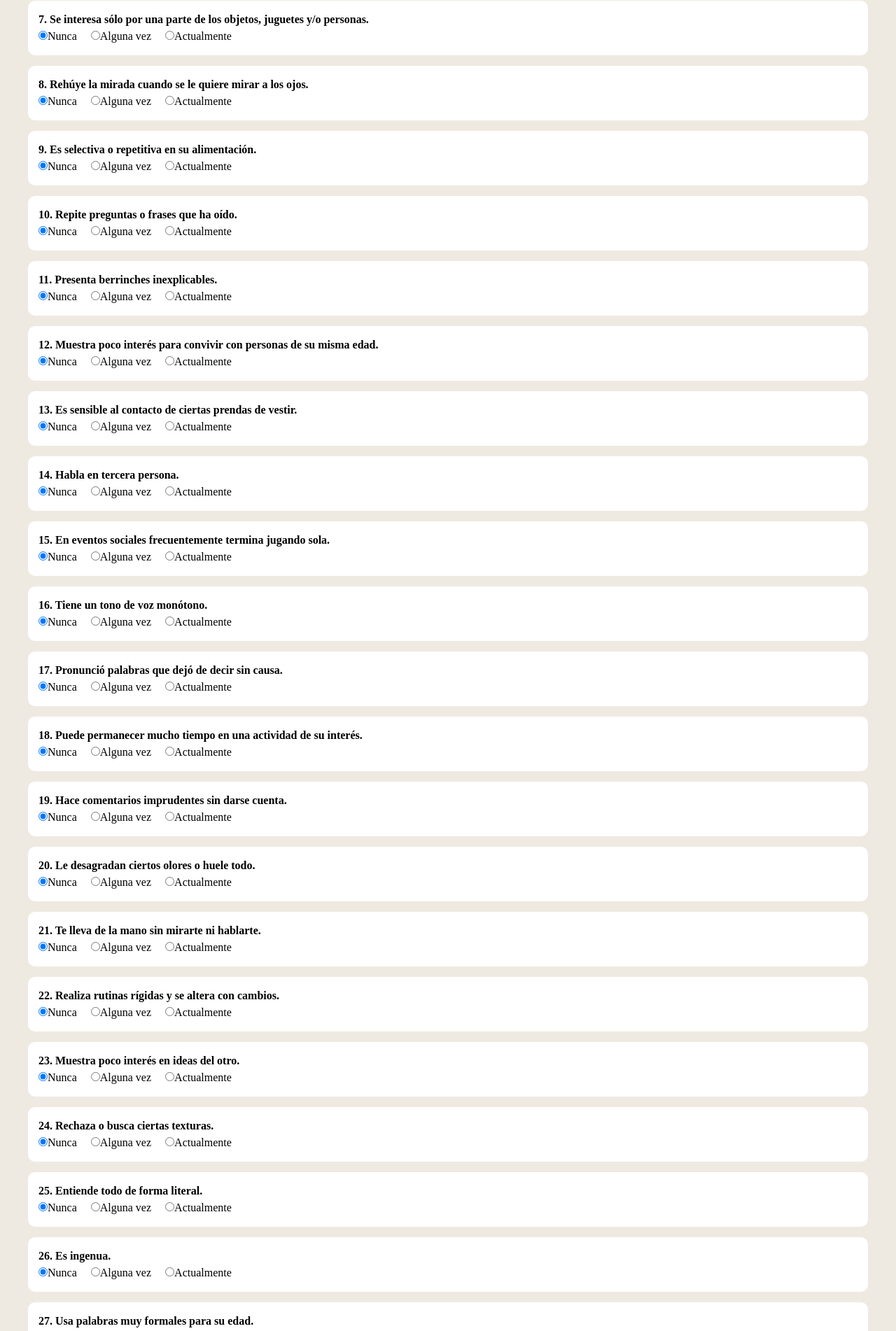
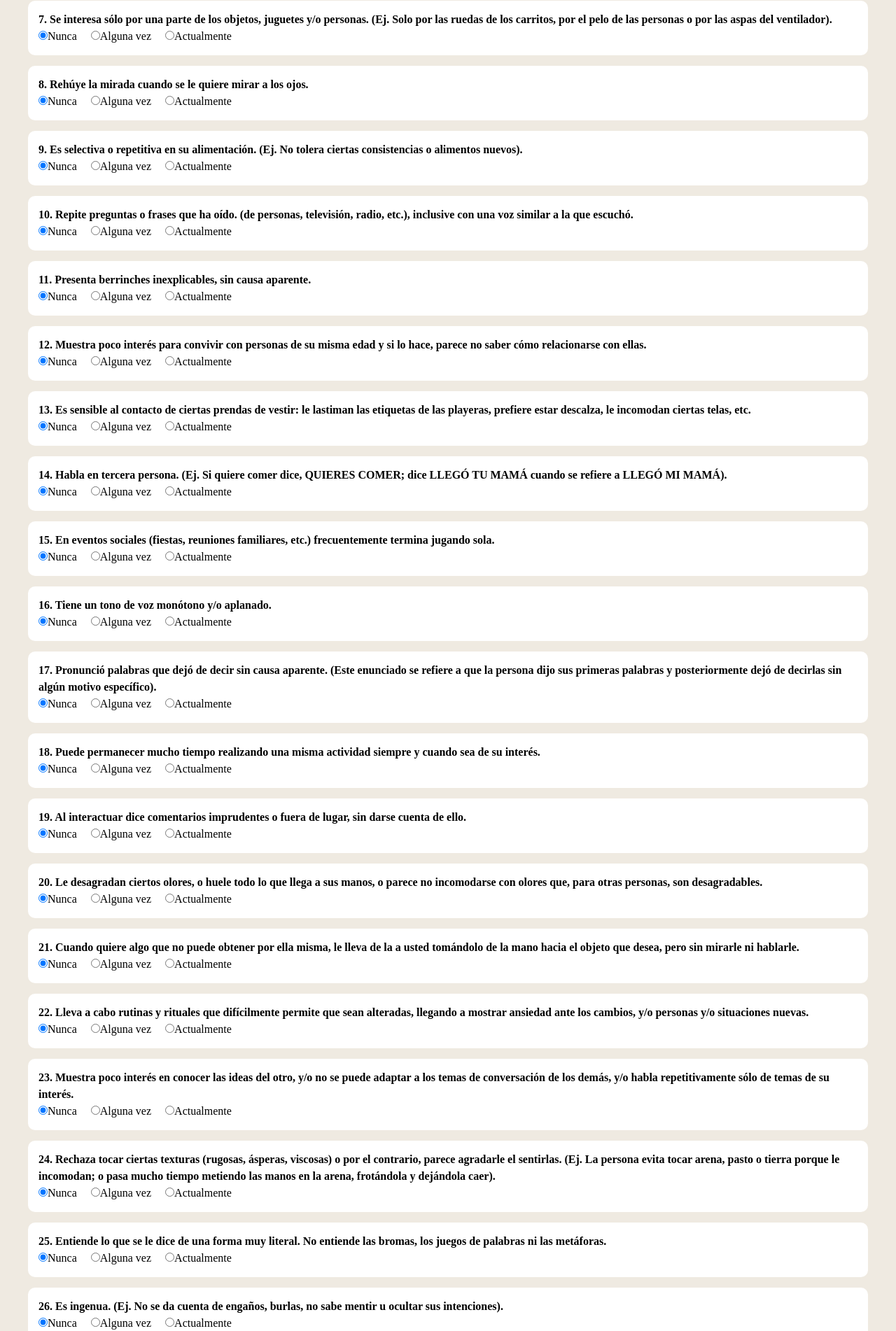
Before and after one commit to diegogiovenile/filtro-de-autismo-casa-tk, a React (Vite) app: page / in a window 1280 px wide. Shown: the part 879-2781 px from the top of the page at 70% size. Built offline with nearby package versions, Linux system fonts and the light colour scheme; the HTML template or start-up script is replaced by a standard one.

Commit message:
ajuste redaccion reactivos

```diff
--- a/src/Evaluacion.jsx
+++ b/src/Evaluacion.jsx
@@ -4,38 +4,38 @@ import logo from "./assets/logo.png";
 
 const preguntas = [
 "Utiliza los juguetes acomodándolos, alineándolos o apilándolos.",
-"Parece interesarse más por los objetos que por las personas.",
+"Parece interesarse más por los objetos que por las personas. \n (El interés principal suele estar en los objetos y no tanto en el contacto social).",
 "Muestra retraso significativo en la adquisición del lenguaje.",
 "Prefiere jugar con cualquier objeto más que con juguetes.",
 "Prefiere estar sola a interactuar o jugar con otros infantes.",
-"Nunca ha hablado.",
-"Se interesa sólo por una parte de los objetos, juguetes y/o personas.",
+"Nunca ha hablado. \n (Este enunciado debe calificarse únicamente como LO PRESENTA ACTUALMENTE o NUNCA LO HA PRESENTADO).",
+"Se interesa sólo por una parte de los objetos, juguetes y/o personas. \n (Ej. Solo por las ruedas de los carritos, por el pelo de las personas o por las aspas del ventilador).",
 "Rehúye la mirada cuando se le quiere mirar a los ojos.",
-"Es selectiva o repetitiva en su alimentación.",
-"Repite preguntas o frases que ha oído.",
-"Presenta berrinches inexplicables.",
-"Muestra poco interés para convivir con personas de su misma edad.",
-"Es sensible al contacto de ciertas prendas de vestir.",
-"Habla en tercera persona.",
-"En eventos sociales frecuentemente termina jugando sola.",
-"Tiene un tono de voz monótono.",
-"Pronunció palabras que dejó de decir sin causa.",
-"Puede permanecer mucho tiempo en una actividad de su interés.",
-"Hace comentarios imprudentes sin darse cuenta.",
-"Le desagradan ciertos olores o huele todo.",
-"Te lleva de la mano sin mirarte ni hablarte.",
-"Realiza rutinas rígidas y se altera con cambios.",
-"Muestra poco interés en ideas del otro.",
-"Rechaza o busca ciertas texturas.",
-"Entiende todo de forma literal.",
-"Es ingenua.",
-"Usa palabras muy formales para su edad.",
-"Tiene facilidad para aprender datos.",
-"Usa frases aprendidas de forma ritual.",
-"Dificultad para interpretar emociones.",
+"Es selectiva o repetitiva en su alimentación. \n (Ej. No tolera ciertas consistencias o alimentos nuevos).",
+"Repite preguntas o frases que ha oído. (de personas, televisión, radio, etc.), inclusive con una voz similar a la que escuchó.",
+"Presenta berrinches inexplicables, sin causa aparente.",
+"Muestra poco interés para convivir con personas de su misma edad y si lo hace, parece no saber cómo relacionarse con ellas.",
+"Es sensible al contacto de ciertas prendas de vestir: le lastiman las etiquetas de las playeras, prefiere estar descalza, le incomodan ciertas telas, etc.",
+"Habla en tercera persona. \n (Ej. Si quiere comer dice, QUIERES COMER; dice LLEGÓ TU MAMÁ cuando se refiere a LLEGÓ MI MAMÁ).",
+"En eventos sociales (fiestas, reuniones familiares, etc.) frecuentemente termina jugando sola.",
+"Tiene un tono de voz monótono y/o aplanado.",
+"Pronunció palabras que dejó de decir sin causa aparente. \n (Este enunciado se refiere a que la persona dijo sus primeras palabras y posteriormente dejó de decirlas sin algún motivo específico).",
+"Puede permanecer mucho tiempo realizando una misma actividad siempre y cuando sea de su interés.",
+"Al interactuar dice comentarios imprudentes o fuera de lugar, sin darse cuenta de ello.",
+"Le desagradan ciertos olores, o huele todo lo que llega a sus manos, o parece no incomodarse con olores que, para otras personas, son desagradables.",
+"Cuando quiere algo que no puede obtener por ella misma, le lleva de la a usted tomándolo de la mano hacia el objeto que desea, pero sin mirarle ni hablarle.",
+"Lleva a cabo rutinas y rituales que difícilmente permite que sean alteradas, llegando a mostrar ansiedad ante los cambios, y/o personas y/o situaciones nuevas.",
+"Muestra poco interés en conocer las ideas del otro, y/o no se puede adaptar a los temas de conversación de los demás, y/o habla repetitivamente sólo de temas de su interés.",
+"Rechaza tocar ciertas texturas (rugosas, ásperas, viscosas) o por el contrario, parece agradarle el sentirlas. \n (Ej. La persona evita tocar arena, pasto o tierra porque le incomodan; o pasa mucho tiempo metiendo las manos en la arena, frotándola y dejándola caer).",
+"Entiende lo que se le dice de una forma muy literal. No entiende las bromas, los juegos de palabras ni las metáforas.",
+"Es ingenua. \n (Ej. No se da cuenta de engaños, burlas, no sabe mentir u ocultar sus intenciones).",
+"Emplea palabras muy formales para su edad \n (Ej. Grifo, vehículo, neumático, combustible, malhechor, picaporte, etc.).",
+"Presenta facilidad para aprenderse letras, números, figuras, colores y datos.",
+"Utiliza frases aprendidas en situaciones sociales para saludar, o despedirse de modo especial o ritualizado, o usa fórmulas de cortesía impropias o inusuales. \n (La persona utiliza frases que ha escuchado en televisión, videos, películas y/o en otras personas).",
+"Presenta dificultad para explicar, predecir e interpretar con precisión las emociones de los demás vinculadas a situaciones específicos; es decir, los gestos faciales, el lenguaje corporal y las palabras o frases.",
 "Tiene dificultades para dormir.",
-"Dice palabras sueltas sin lenguaje funcional.",
-"No mide riesgos."
+"Aún y cuando no utiliza el lenguaje de manera verbal para comunicarse, ocasionalmente dice alguna palabra suelta.",
+"No mide riesgos ni peligros."
 ];
 
 export default function Evaluacion() {
```
